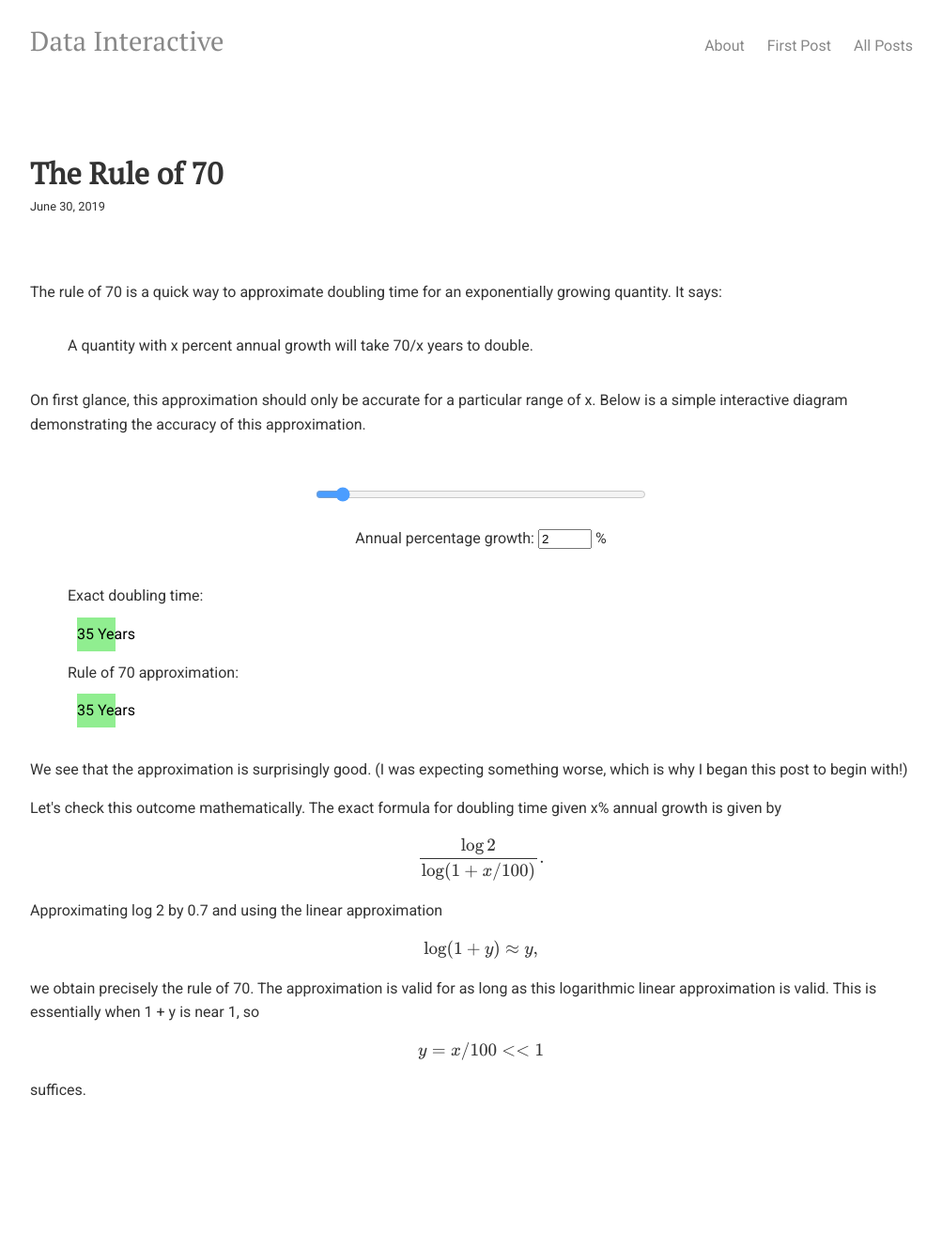
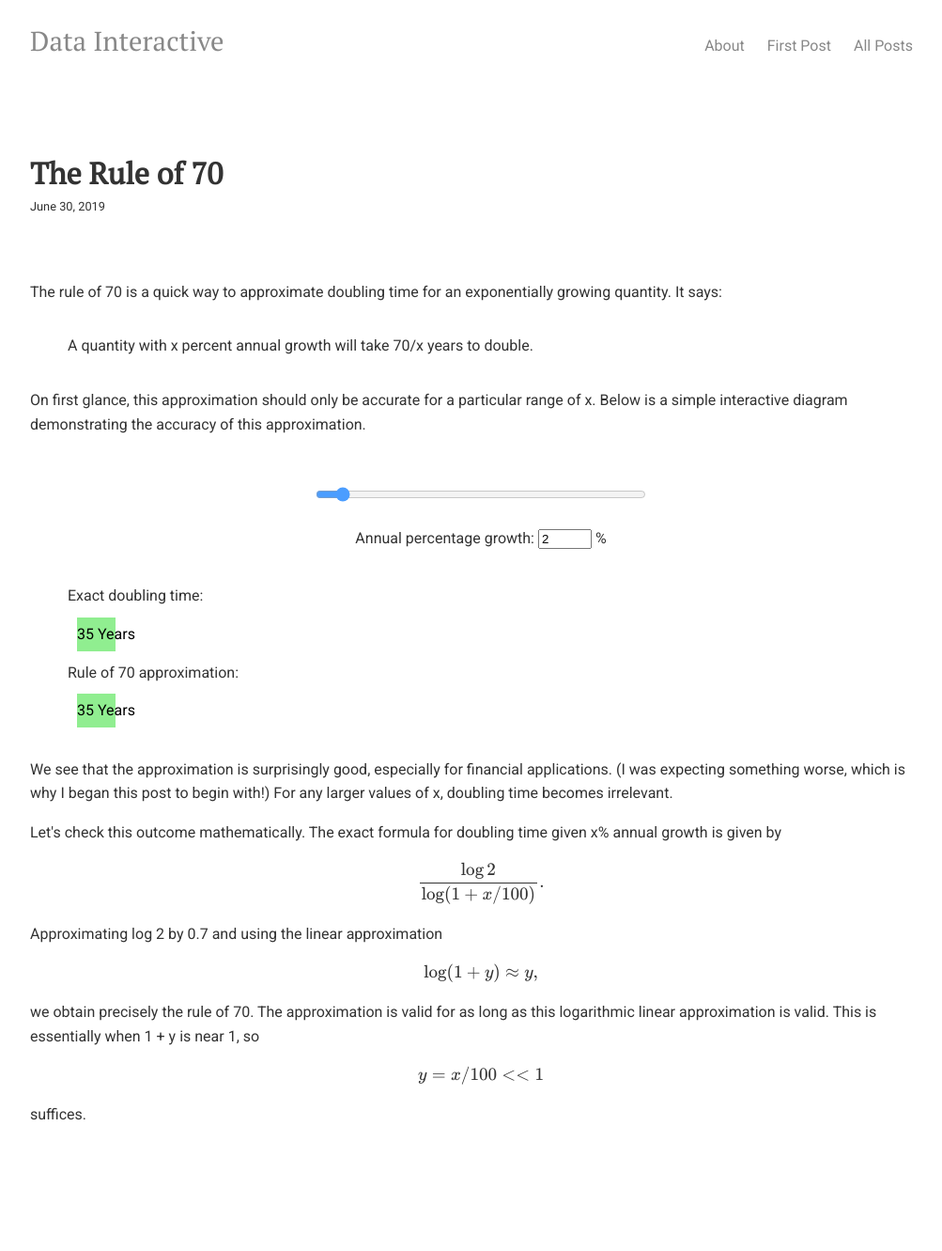
Before and after one commit to datainteractive/datainteractive.github.io, a Jekyll site: the page built from _posts/2019-06-30-the-rule-of-70.html, in a window 1280 px wide. Shown: the whole page at 94% size, without its empty margins (128-1131 px from the left). Built offline with Jekyll 4.4.1, drawn with Linux system fonts in a browser that asks for light colours; formulas are drawn with MathJax 3; before the commit the page ends 1306 px from its top, so only the background shows below that.

Commit message:
Update 2019-06-30-the-rule-of-70.html

```diff
--- a/_posts/2019-06-30-the-rule-of-70.html
+++ b/_posts/2019-06-30-the-rule-of-70.html
@@ -27,7 +27,7 @@
 </div>
 
 <p>
-We see that the approximation is surprisingly good. (I was expecting something worse, which is why I began this post to begin with!)
+We see that the approximation is surprisingly good, especially for financial applications. (I was expecting something worse, which is why I began this post to begin with!) For any larger values of x, doubling time becomes irrelevant.
 </p>
 
 <p>
```
